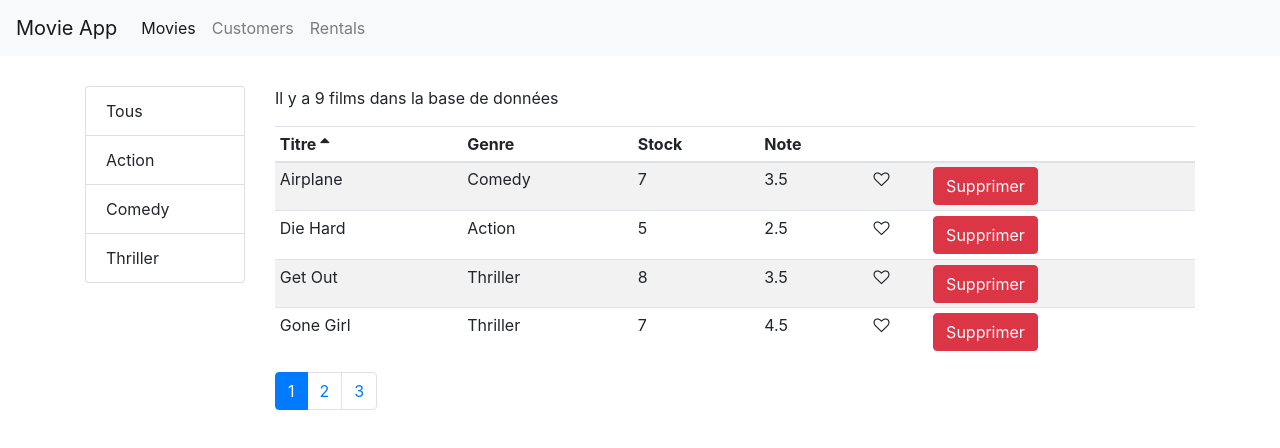
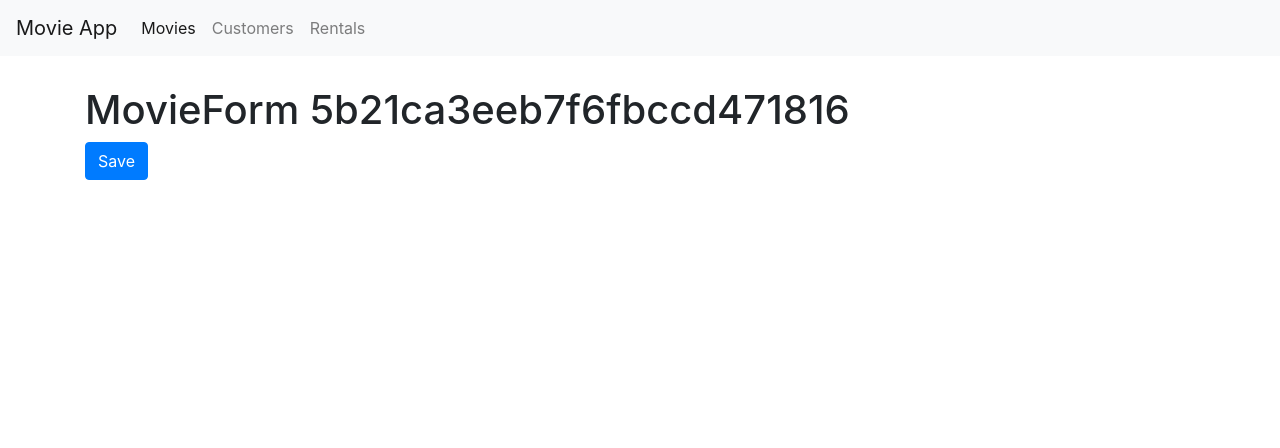
Before and after one commit to petit-lardon/react-movie, a React (Create React App) app: page /movies/5b21ca3eeb7f6fbccd471816 in a window 1280 px wide. Shown: the top 448 px of the page. Built offline with nearby package versions, Linux system fonts and the light colour scheme.

Commit message:
add route to see one movie

```diff
--- a/src/App.js
+++ b/src/App.js
@@ -6,6 +6,7 @@
 import Customers from "./components/Customers";
 import Rentals from "./components/Rentals";
 import NotFound from "./components/NotFound";
+import MovieForm from "./components/MovieForm";
 import {Switch, Route, Redirect} from "react-router-dom";
 
 function App() {
@@ -14,6 +15,7 @@
             <Navbar />
             <main role="main" className="container">
                 <Switch>
+                    <Route path="/movies/:id" component={MovieForm} />
                     <Route path="/movies" component={Movies} />
                     <Route path="/customers" component={Customers} />
                     <Route path="/rentals" component={Rentals} />
--- a/src/components/MovieForm.js
+++ b/src/components/MovieForm.js
@@ -1,8 +1,12 @@
 import React from 'react';
 
 const MovieForm = (props) => {
+    console.log('props', props);
     return (
-        <h1>MovieForm</h1>
+        <div>
+            <h1>MovieForm {props.match.params.id}</h1>
+            <button className="btn btn-primary" onClick={() => props.history.push('/movies')}>Save</button>
+        </div>
     )
 }
 
--- a/src/components/MoviesTable.js
+++ b/src/components/MoviesTable.js
@@ -1,10 +1,16 @@
 import React, {Component} from 'react';
 import Like from "./common/Like";
 import Table from "./common/Table";
+import {Link} from "react-router-dom";
 
 class MoviesTable extends Component {
     columns = [
-        {path: 'title', label: 'Titre'},
+        {path: 'title',
+            label: 'Titre',
+            content: (movie) => (
+                <Link to={`/movies/${movie._id}`} >{movie.title}</Link>
+            )
+        },
         {path: 'genre.name', label: 'Genre'},
         {path: 'numberInStock', label: 'Stock'},
         {path: 'dailyRentalRate', label: 'Note'},
```
